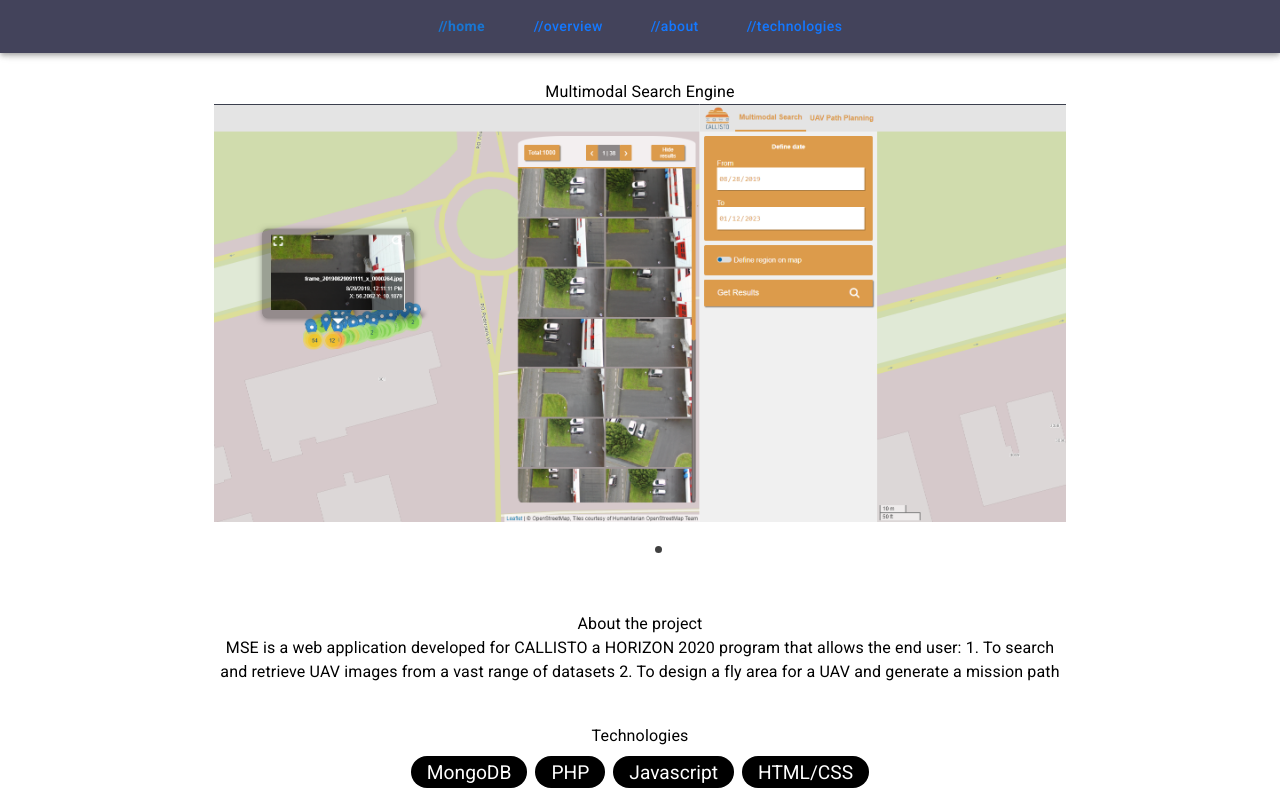
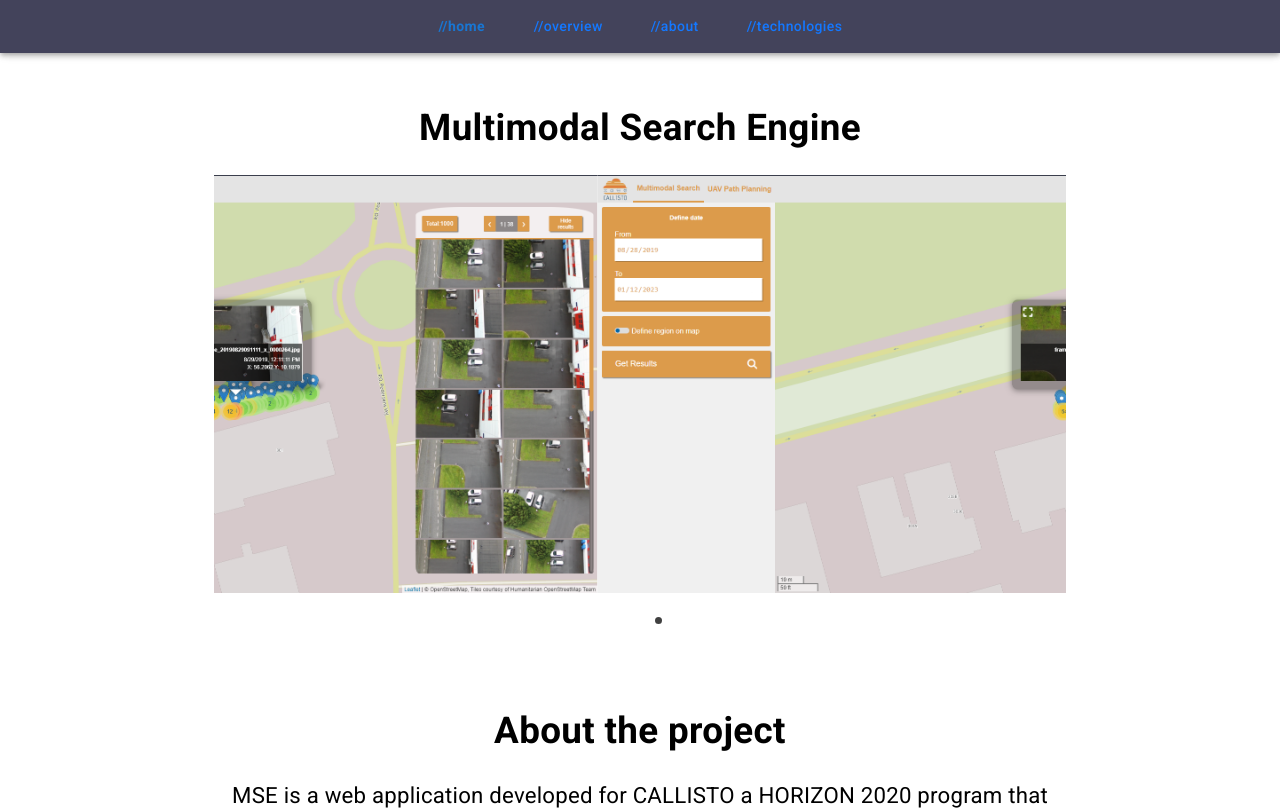
Before and after one commit to tasos12/personal-website, a Next.js app: page /mse in a window 1280 px wide. Shown: the top 810 px of the page. Built offline with nearby package versions, Linux system fonts and the light colour scheme.

Commit message:
Force css changes in headers

```diff
--- a/styles/globals.css
+++ b/styles/globals.css
@@ -57,34 +57,34 @@ a {
 }
 
 .normal-text {
-  font-size: calc(10px + 0.4vw);
+  font-size: calc(10px + 0.4vw) !important;
 }
 
 .header-text {
-  font-size: calc(20px + 4vw);
+  font-size: calc(20px + 4vw) !important;
 }
 
 .header1-text {
-  margin: 20px 0;
-  font-size: calc(20px + 2.5vw);
+  margin: 20px 0 !important;
+  font-size: calc(20px + 2.5vw) !important;
 }
 
 .header1-alt-text {
-  margin: 20px 0;
-  font-size: calc(24px + 1vw);
-  font-weight: 700;
+  margin: 20px 0 !important;
+  font-size: calc(24px + 1vw) !important;
+  font-weight: 700 !important;
 }
 
 .header2-text {
-  font-size: calc(12px + 0.8vw);
+  font-size: calc(12px + 0.8vw) !important;
 }
 
 .header2-alt-text {
-  margin: 10px 0;
-  font-size: calc(14px + 0.4vw);
-  font-weight: 700;
+  margin: 10px 0 !important;
+  font-size: calc(14px + 0.4vw) !important;
+  font-weight: 700 !important;
 }
 
 .header3-text {
-  font-size: calc(12px + 0.4vw);
+  font-size: calc(12px + 0.4vw) !important;
 }
```
